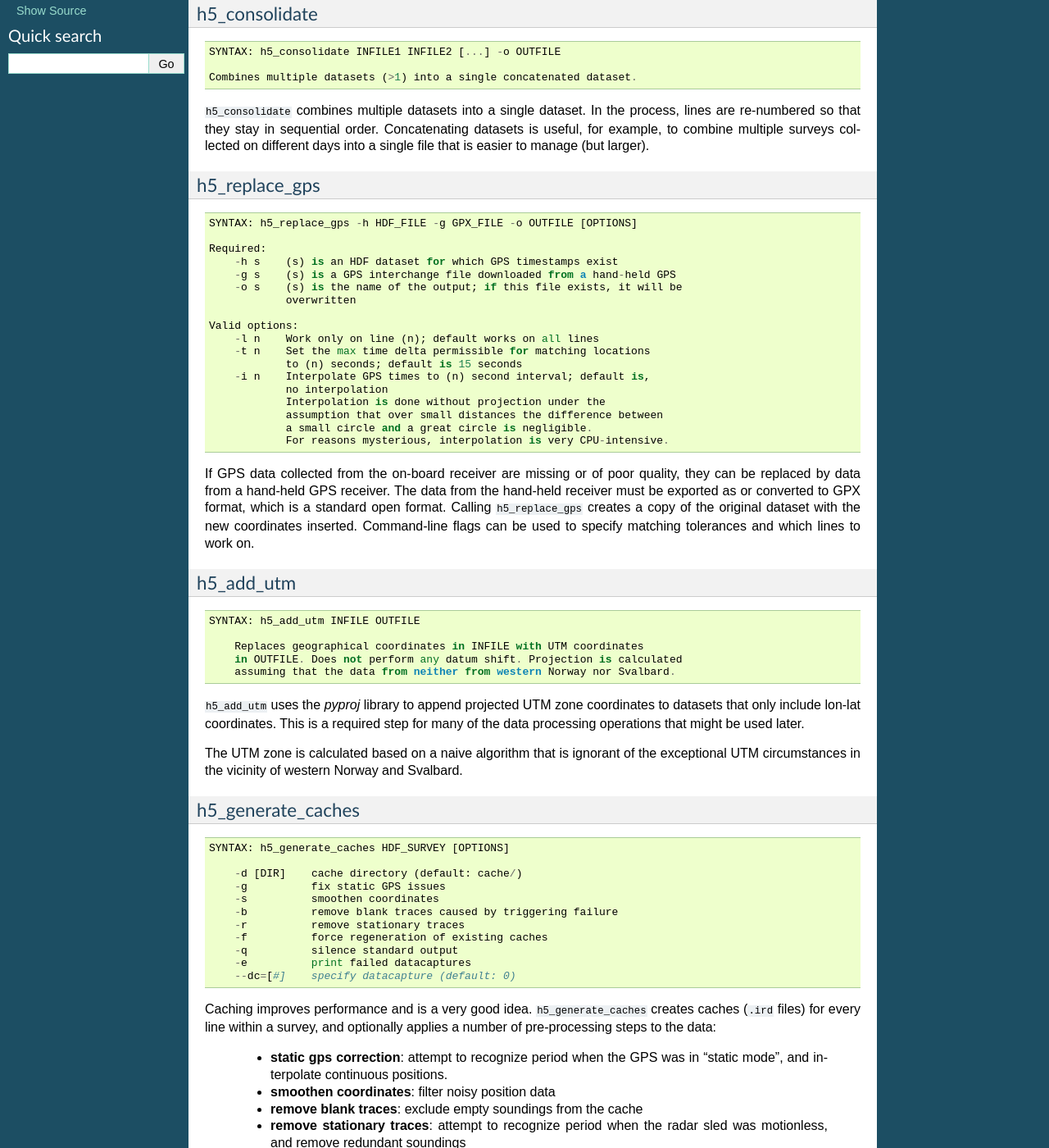
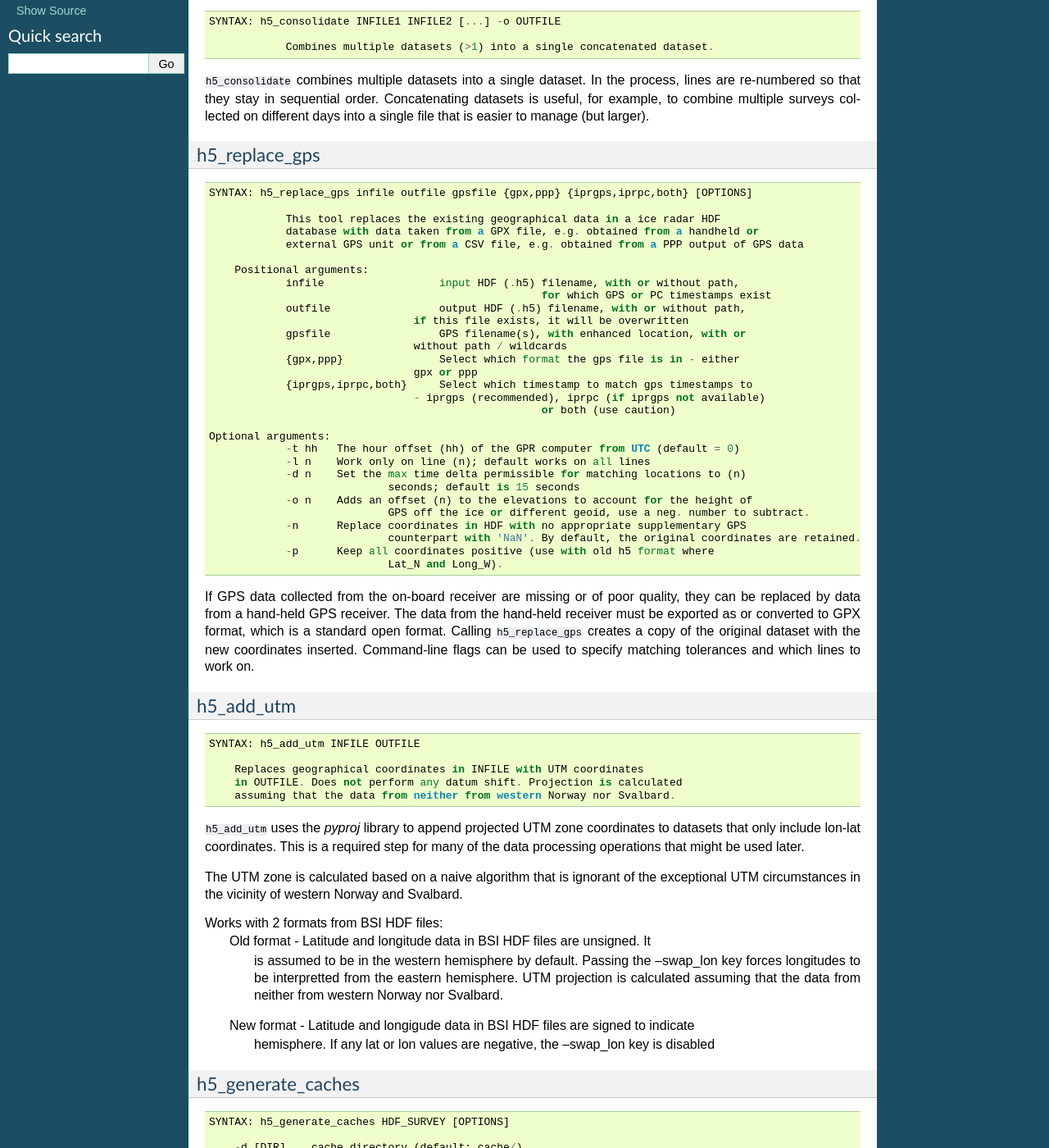
Before and after one commit to njwilson23/irlib, a Sphinx documentation site: the page built from doc/doc_utilities.rst, in a window 1280 px wide and 1400 px high, scrolled down 305 px. Shown: the whole window at 82% size. Built offline with Sphinx 7.4.7, drawn with Linux system fonts in a browser that asks for light colours; some of the changed text lies outside the part shown.

Commit message:
Documentation Update
Version 0.5 updates to command-line utilities in doc_utilities.rst. Note added to doc_tutorial.rst.

```diff
--- a/doc/doc_tutorial.rst
+++ b/doc/doc_tutorial.rst
@@ -1,5 +1,10 @@
 Tutorial
 ========
+
+Note: This tutorial, while helpful, is not necessary for operating irlib. For
+a basic introdution to irlib and its workflow refer to Command-line Utilities
+and IcePick2. This extra information is helpful for intermidiate and advanced
+irlib users.
 
 **This tutorial is for an older version of irlib. The same workflow still
 applies, with the difference being that picking is performed in IcePick2. I have
--- a/doc/doc_utilities.rst
+++ b/doc/doc_utilities.rst
@@ -22,7 +20,7 @@
 
     SYNTAX: h5_consolidate INFILE1 INFILE2 [...] -o OUTFILE
 
-    Combines multiple datasets (>1) into a single concatenated dataset.
+		Combines multiple datasets (>1) into a single concatenated dataset.
 
 ``h5_consolidate`` combines multiple datasets into a single dataset. In the
 process, lines are re-numbered so that they stay in sequential order.
@@ -35,24 +33,36 @@
 
 ::
 
-    SYNTAX: h5_replace_gps -h HDF_FILE -g GPX_FILE -o OUTFILE [OPTIONS]
+    SYNTAX: h5_replace_gps infile outfile gpsfile {gpx,ppp} {iprgps,iprpc,both} [OPTIONS]
 
-    Required:
-        -h s    (s) is an HDF dataset for which GPS timestamps exist
-        -g s    (s) is a GPS interchange file downloaded from a hand-held GPS
-        -o s    (s) is the name of the output; if this file exists, it will be
-                overwritten
+		This tool replaces the existing geographical data in a ice radar HDF
+		database with data taken from a GPX file, e.g. obtained from a handheld or
+		external GPS unit or from a CSV file, e.g. obtained from a PPP output of GPS data
 
-    Valid options:
-        -l n    Work only on line (n); default works on all lines
-        -t n    Set the max time delta permissible for matching locations
-                to (n) seconds; default is 15 seconds
-        -i n    Interpolate GPS times to (n) second interval; default is,
-                no interpolation
-                Interpolation is done without projection under the
-                assumption that over small distances the difference between
-                a small circle and a great circle is negligible.
-                For reasons mysterious, interpolation is very CPU-intensive.
+	Positional arguments:
+		infile           	input HDF (.h5) filename, with or without path,
+							for which GPS or PC timestamps exist
+		outfile          	output HDF (.h5) filename, with or without path,
+		                    if this file exists, it will be overwritten
+		gpsfile          	GPS filename(s), with enhanced location, with or
+		                    without path / wildcards
+		{gpx,ppp}        	Select which format the gps file is in - either
+		                    gpx or ppp
+		{iprgps,iprpc,both}	Select which timestamp to match gps timestamps to
+		                    - iprgps (recommended), iprpc (if iprgps not available)
+							or both (use caution)
+
+    Optional arguments:
+		-t hh 	The hour offset (hh) of the GPR computer from UTC (default = 0)
+		-l n    Work only on line (n); default works on all lines
+		-d n 	Set the max time delta permissible for matching locations to (n)
+				seconds; default is 15 seconds
+		-o n 	Adds an offset (n) to the elevations to account for the height of
+				GPS off the ice or different geoid, use a neg. number to subtract.
+		-n  	Replace coordinates in HDF with no appropriate supplementary GPS
+				counterpart with 'NaN'. By default, the original coordinates are retained.
+		-p  	Keep all coordinates positive (use with old h5 format where
+				Lat_N and Long_W).
 
 If GPS data collected from the on-board receiver are missing or of poor
 quality, they can be replaced by data from a hand-held GPS receiver. The data
@@ -80,6 +90,15 @@
 The UTM zone is calculated based on a naive algorithm that is ignorant of the
 exceptional UTM circumstances in the vicinity of western Norway and Svalbard.
 
+Works with 2 formats from BSI HDF files:
+  	Old format - Latitude and longitude data in BSI HDF files are unsigned. It
+		is assumed to be in the western hemisphere by default. Passing the --swap_lon
+		key forces longitudes to be interpretted from the eastern hemisphere.
+		UTM projection is calculated assuming that the data from neither from western
+		Norway nor Svalbard.
+	New format - Latitude and longigude data in BSI HDF files are signed to indicate
+		hemisphere. If any lat or lon values are negative, the --swap_lon key is disabled
+
 h5_generate_caches
 ~~~~~~~~~~~~~~~~~~
 
@@ -91,11 +110,15 @@
         -g          fix static GPS issues
         -s          smoothen coordinates
         -b          remove blank traces caused by triggering failure
-        -r          remove stationary traces
+        -r          remove stationary traces by averaging all traces within # m
+					(defaults to 0 m or off), recommend 3 for L1 GPS
         -f          force regeneration of existing caches
         -q          silence standard output
         -e          print failed datacaptures
         --dc=[#]    specify datacapture (default: 0)
+		-n 			remove traces with NaN coordinates
+		-i			interpolate over NaN coordinates (overrides -n)
+		-v			print failed datacaptures
 
 Caching improves performance and is a very good idea. ``h5_generate_caches``
 creates caches (``.ird`` files) for every line within a survey, and optionally
@@ -124,11 +147,18 @@
 
 ::
 
-    SYNTAX: h5_dumpmeta infile [-f] [--clobber] > outfile
+    SYNTAX: h5_dumpmeta infile [OPTIONS]
 
-    Options:
-        -f          automatically name the output file
-        --clobber   overwrite existing files
+    Positional arguments:
+		infile	input HDF (*.h5) filename, with or without path, if you use wildcards
+				in linux, put this in quotes
+
+    Optional arguments:
+		-o 		output file BASENAME [if missing, will be automatically generated]
+		-c 		create csv metadata file
+		-w 		create a waypoint metadata shapefile
+		-l 		create a line metadata shapefile
+		--clobber  	overwrite existing files
 
 
 ``h5_dumpmeta`` exports the radar metadata to a CSV file. The actual sounding
```
Also changed, not shown: other parts of doc/doc_utilities.rst (+0 -2 lines).
